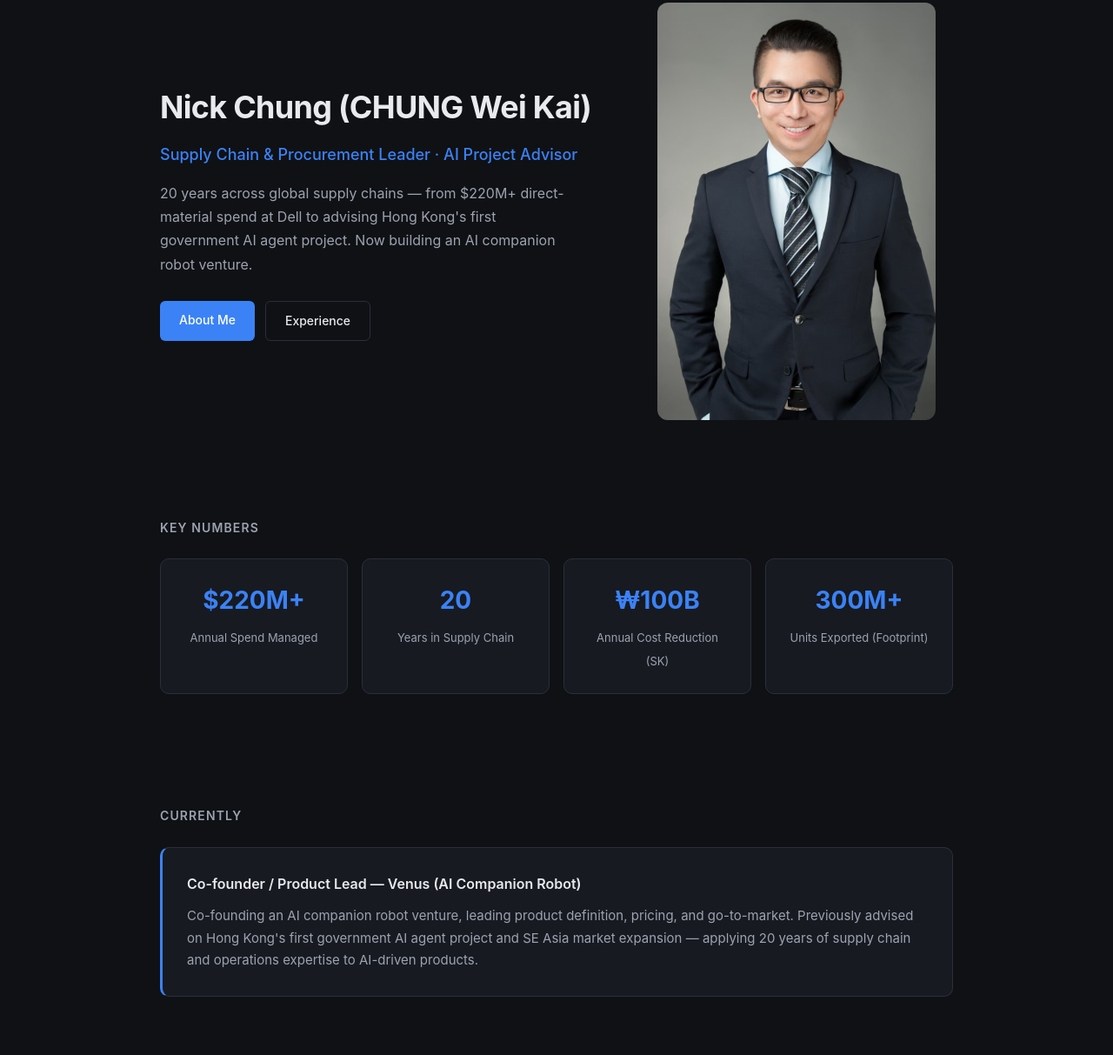
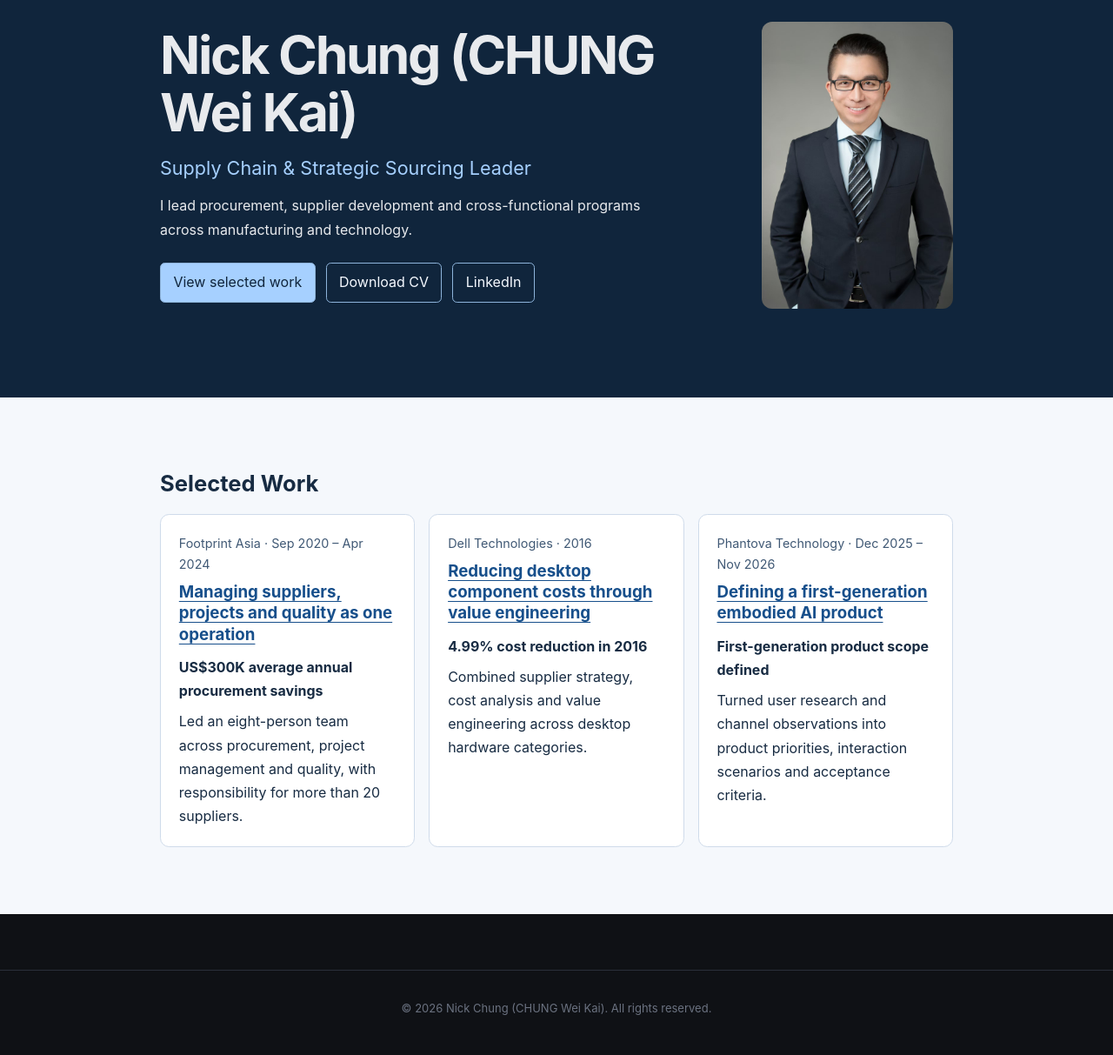
Before and after one commit to nickchung0604/nickchung-space, an Astro site: page / in a window 1280 px wide. Shown: the part 136-1349 px from the top of the page at 87% size. Built offline with nearby package versions, Linux system fonts and the light colour scheme; Astro itself is replaced by a stand-in of ours.

Commit message:
Build recruiting portfolio and case studies

```diff
--- /dev/null
+++ b/src/components/WorkCard.astro
@@ -0,0 +1,10 @@
+---
+import type { work } from "../data/work";
+const { item } = Astro.props as { item: (typeof work)[number] };
+---
+<article class="work-card">
+  <p class="work-meta">{item.company} · {item.period}</p>
+  <h3><a href={`/experience/${item.slug}/`}>{item.title}</a></h3>
+  <strong>{item.result}</strong>
+  <p>{item.summary}</p>
+</article>
--- /dev/null
+++ b/src/data/cases/dell-cost-reduction.json
@@ -0,0 +1,15 @@
+{
+  "slug": "dell-cost-reduction",
+  "company": "Dell Technologies",
+  "period": "2016",
+  "year": 2016,
+  "category": "Strategic Sourcing",
+  "role": "Global Procurement Manager",
+  "title": "Reducing desktop component costs through value engineering",
+  "result": "4.99% cost reduction in 2016",
+  "summary": "Combined supplier strategy, cost analysis and value engineering across desktop hardware categories.",
+  "context": "Desktop platforms depended on multiple suppliers across mechanical and electronic components. The sourcing program looked for savings in both supplier terms and component design.",
+  "decisions": "I led cost analysis and supplier negotiations, and drove initiatives including thinner steel, cable optimization and semiconductor reclamation.",
+  "outcome": "The 2016 result was US$7.83 million in savings. The example initiatives illustrate the work behind the program.",
+  "evidence": []
+}
--- /dev/null
+++ b/src/data/cases/footprint-asia.json
@@ -0,0 +1,20 @@
+{
+  "slug": "footprint-asia",
+  "company": "Footprint Asia",
+  "period": "Sep 2020 – Apr 2024",
+  "year": 2024,
+  "category": "Supply Chain Operations",
+  "role": "Supply Chain & Project Management Director",
+  "title": "Managing suppliers, projects and quality as one operation",
+  "result": "US$300K average annual procurement savings",
+  "summary": "Led an eight-person team across procurement, project management and quality, with responsibility for more than 20 suppliers.",
+  "context": "The three functions needed a shared view of supplier performance, project progress and quality issues.",
+  "decisions": "I defined responsibilities and handoffs in departmental SOPs, introduced a shared knowledge system and integrated reporting across teams. I also led strategic sourcing and negotiations with key suppliers.",
+  "outcome": "The operation managed more than 20 suppliers and exported more than 300 million units during my tenure. Procurement savings averaged US$300,000 annually.",
+  "evidence": [
+    {
+      "image": "/evidence/footprint-workflow.svg",
+      "caption": "Illustrative workflow reconstructed from the documented responsibilities."
+    }
+  ]
+}
--- /dev/null
+++ b/src/data/cases/venus-product-definition.json
@@ -0,0 +1,15 @@
+{
+  "slug": "venus-product-definition",
+  "company": "Phantova Technology",
+  "period": "Dec 2025 – Nov 2026",
+  "year": 2026,
+  "category": "Product & Program Delivery",
+  "role": "Venus Product Lead",
+  "title": "Defining a first-generation embodied AI product",
+  "result": "First-generation product scope defined",
+  "summary": "Turned user research and channel observations into product priorities, interaction scenarios and acceptance criteria.",
+  "context": "The team needed to turn a broad consumer hardware concept into a defined first-generation product for further development.",
+  "decisions": "I combined user interviews, co-creation surveys and channel research in Japan. I translated interaction needs into separate requirements for local motion, voice and cloud conversation, including criteria for latency, synchronization and noise.",
+  "outcome": "The work delivered a first-generation proposal with target segments, priority scenarios and scope, alongside device-update requirements and after-sales cost estimates.",
+  "evidence": []
+}
--- a/src/data/site.ts
+++ b/src/data/site.ts
@@ -1,15 +1,15 @@
 export const site = {
   name: "Nick Chung (CHUNG Wei Kai)",
-  title: "Supply Chain & Procurement Leader · AI Project Advisor",
+  title: "Supply Chain & Strategic Sourcing Leader",
   tagline:
-    "20 years across global supply chains — from $220M+ direct-material spend at Dell to advising Hong Kong's first government AI agent project. Now building an AI companion robot venture.",
+    "I lead procurement, supplier development and cross-functional programs across manufacturing and technology.",
   email: "nickchung0604@163.com",
   linkedin: "https://www.linkedin.com/in/nichung",
   github: "https://github.com/nickchung0604",
   location: "Shanghai · Hong Kong · Shenzhen",
   profileImage: "/profile.jpg",
   current: {
-    role: "Co-founder / Product Lead — Venus (AI Companion Robot)",
+    role: "Product Lead — Phantova Technology · Venus",
     desc: "Co-founding an AI companion robot venture, leading product definition, pricing, and go-to-market. Previously advised on Hong Kong's first government AI agent project and SE Asia market expansion — applying 20 years of supply chain and operations expertise to AI-driven products.",
   },
 };
@@ -17,7 +17,7 @@ export const site = {
 export const pageMeta = {
   about: {
     title: "About Me",
-    subtitle: "20 years in global supply chains. Now bringing that operational rigor to AI.",
+    subtitle: "A career across strategic sourcing, supply chain operations and cross-functional delivery.",
   },
   experience: {
     title: "Experience & Projects",
@@ -32,17 +32,17 @@ export const pageMeta = {
 export const highlights = [
   { value: "$220M+", label: "Annual Spend Managed" },
   { value: "20", label: "Years in Supply Chain" },
-  { value: "₩100B", label: "Annual Cost Reduction (SK)" },
+  { value: "₩10B", label: "Annual Cost Reduction (SK)" },
   { value: "300M+", label: "Units Exported (Footprint)" },
 ];
 
 export const timeline = [
   {
-    period: "2025.12 — Present",
-    role: "Co-founder / Product Lead",
-    company: "Venus (AI Companion Robot)",
+    period: "2025.12 — 2026.11",
+    role: "Product Lead",
+    company: "Phantova Technology · Venus",
     description:
-      "Co-founding an AI companion robot venture. Leading product definition, user research, pricing strategy, and go-to-market execution. Bridging AI capabilities with hardware product design.",
+      "Led first-generation product definition, user research and cross-functional requirements for embodied AI hardware.",
     tags: ["AI Product", "Hardware", "Go-to-Market"],
   },
   {
@@ -66,7 +66,7 @@ export const timeline = [
     role: "Senior Sourcing Manager (with McKinsey)",
     company: "SK Group × McKinsey & Company (Seoul)",
     description:
-      "Seconded to SK Group alongside McKinsey to drive strategic sourcing transformation. Managed $10–40M annual spend per category across PCBA, compressors, BLDC motors, die-casting, and more. Achieved 20% annual cost reduction totaling ₩100B KRW. Conducted on-site supplier validation and financial audits. Designed negotiation strategies with non-price levers (payment terms, capacity guarantees).",
+      "Seconded to SK Group alongside McKinsey to drive strategic sourcing transformation. Managed $10–40M annual spend per category across PCBA, compressors, BLDC motors, die-casting, and more. Achieved 20% annual cost reduction totaling ₩10B KRW. Conducted on-site supplier validation and financial audits. Designed negotiation strategies with non-price levers (payment terms, capacity guarantees).",
     tags: ["Strategic Sourcing", "Negotiation", "Supplier Audit", "Consulting"],
   },
   {
@@ -183,12 +183,12 @@ export const projects = [
     tags: ["Market Entry", "B2B Sales", "Brand Strategy"],
   },
   {
-    title: "₩100B Annual Cost Reduction",
+    title: "₩10B Annual Cost Reduction",
     period: "2019 · SK Group × McKinsey",
     summary:
       "Seconded to SK Group alongside McKinsey to transform strategic sourcing across PCBA, compressors, BLDC motors, die-casting, and mechanical parts.",
     highlights: [
-      "Achieved 20% annual cost reduction totaling ₩100B KRW",
+      "Achieved 20% annual cost reduction totaling ₩10B KRW",
       "Managed $10–40M annual spend per category with 20–30% savings targets",
       "Conducted on-site supplier validation and financial audits per SK Magic criteria",
       "Designed negotiation strategies using non-price levers beyond volume consolidation",
@@ -281,6 +281,6 @@ export const awards = [
 
 export const nav = [
   { label: "About", href: "/about" },
-  { label: "Experience", href: "/experience" },
+  { label: "Selected Work", href: "/experience/" },
   { label: "Contact", href: "/contact" },
 ];
--- /dev/null
+++ b/src/data/work.ts
@@ -0,0 +1,12 @@
+import footprint from "./cases/footprint-asia.json";
+import dell from "./cases/dell-cost-reduction.json";
+import venus from "./cases/venus-product-definition.json";
+
+export const work = [footprint, dell, venus];
+export const workCopy = {
+  title: "Selected Work",
+  description: "Explore projects by capability or by when I did the work.",
+  byCapability: "By capability", byDate: "By date",
+  context: "Business context", decisions: "My role and decisions", outcome: "Outcome", evidence: "Work samples",
+  contact: "Contact for CV", view: "View selected work", back: "All selected work",
+};
--- a/src/pages/index.astro
+++ b/src/pages/index.astro
@@ -1,185 +1,29 @@
 ---
 import Layout from "../layouts/Layout.astro";
-import { site, highlights } from "../data/site";
+import WorkCard from "../components/WorkCard.astro";
+import { site } from "../data/site";
+import { work, workCopy } from "../data/work";
 ---
-
 <Layout>
-  <section class="hero">
-    <div class="container hero-inner">
-      <div class="hero-text">
+  <section class="portfolio-hero">
+    <div class="container portfolio-hero-inner">
+      <div>
         <h1>{site.name}</h1>
-        <p class="hero-title">{site.title}</p>
-        <p class="hero-tagline">{site.tagline}</p>
-        <div class="hero-actions">
-          <a href="/about" class="btn btn-primary">About Me</a>
-          <a href="/experience" class="btn btn-secondary">Experience</a>
+        <p class="portfolio-title">{site.title}</p>
+        <p>{site.tagline}</p>
+        <div class="portfolio-actions">
+          <a href="/experience/">{workCopy.view}</a>
+          <a href="/nick-chung-cv.html" download>Download CV</a>
+          <a href={site.linkedin}>LinkedIn</a>
         </div>
       </div>
-      <div class="hero-photo">
-        <img src={site.profileImage} alt={site.name} />
-      </div>
+      <img src={site.profileImage} width="220" height="220" alt={site.name} />
     </div>
   </section>
-
-  <section class="section">
+  <section class="portfolio-light">
     <div class="container">
-      <p class="section-title">Key Numbers</p>
-      <div class="highlights">
-        {highlights.map((item) => (
-          <div class="highlight-card">
-            <span class="highlight-value">{item.value}</span>
-            <span class="highlight-label">{item.label}</span>
-          </div>
-        ))}
-      </div>
-    </div>
-  </section>
-
-  <section class="section">
-    <div class="container">
-      <p class="section-title">Currently</p>
-      <div class="current-card">
-        <p class="current-role">{site.current.role}</p>
-        <p class="current-desc">{site.current.desc}</p>
-      </div>
+      <h2>{workCopy.title}</h2>
+      <div class="work-grid">{work.map(item => <WorkCard item={item} />)}</div>
     </div>
   </section>
 </Layout>
-
-<style>
-  .hero {
-    padding: 80px 0 48px;
-  }
-
-  .hero-inner {
-    display: grid;
-    grid-template-columns: 1.4fr 1fr;
-    gap: 48px;
-    align-items: center;
-  }
-
-  .hero-text h1 {
-    font-size: 36px;
-    font-weight: 700;
-    letter-spacing: -0.02em;
-    margin-bottom: 8px;
-  }
-
-  .hero-title {
-    font-size: 18px;
-    color: var(--color-accent);
-    font-weight: 500;
-    margin-bottom: 16px;
-  }
-
-  .hero-tagline {
-    font-size: 16px;
-    color: var(--color-text-secondary);
-    max-width: 480px;
-    margin-bottom: 28px;
-  }
-
-  .hero-actions {
-    display: flex;
-    gap: 12px;
-  }
-
-  .btn {
-    display: inline-block;
-    padding: 10px 22px;
-    border-radius: var(--radius-sm);
-    font-size: 14px;
-    font-weight: 500;
-    transition: all 0.2s;
-  }
-
-  .btn-primary {
-    background-color: var(--color-accent);
-    color: white;
-  }
-
-  .btn-primary:hover {
-    background-color: var(--color-accent-hover);
-    color: white;
-  }
-
-  .btn-secondary {
-    background-color: transparent;
-    color: var(--color-text);
-    border: 1px solid var(--color-border);
-  }
-
-  .btn-secondary:hover {
-    background-color: var(--color-surface);
-    color: var(--color-text);
-  }
-
-  .hero-photo img {
-    width: 100%;
-    max-width: 320px;
-    border-radius: 12px;
-    display: block;
-    margin: 0 auto;
-  }
-
-  .highlights {
-    display: grid;
-    grid-template-columns: repeat(4, 1fr);
-    gap: 16px;
-  }
-
-  .highlight-card {
-    background-color: var(--color-surface);
-    border: 1px solid var(--color-border);
-    border-radius: var(--radius);
-    padding: 24px;
-    text-align: center;
-  }
-
-  .highlight-value {
-    display: block;
-    font-size: 28px;
-    font-weight: 700;
-    color: var(--color-accent);
-    margin-bottom: 4px;
-  }
-
-  .highlight-label {
-    font-size: 13px;
-    color: var(--color-text-secondary);
-  }
-
-  .current-card {
-    background-color: var(--color-surface);
-    border: 1px solid var(--color-border);
-    border-left: 3px solid var(--color-accent);
-    border-radius: var(--radius);
-    padding: 28px;
-  }
-
-  .current-role {
-    font-size: 16px;
-    font-weight: 600;
-    margin-bottom: 10px;
-  }
-
-  .current-desc {
-    font-size: 15px;
-    color: var(--color-text-secondary);
-  }
-
-  @media (max-width: 768px) {
-    .hero-inner {
-      grid-template-columns: 1fr;
-      text-align: center;
-    }
-    .hero-actions {
-      justify-content: center;
-    }
-    .highlights {
-      grid-template-columns: repeat(2, 1fr);
-    }
-  }
-</style>
-</INDEXPAGE>
- echo "index.astro created"
--- a/src/styles/global.css
+++ b/src/styles/global.css
@@ -94,3 +94,38 @@ img {
   border-radius: 20px;
   margin: 2px 4px 2px 0;
 }
+.portfolio-hero { background: #10253c; padding: clamp(3rem, 8vw, 7rem) 0; }
+.portfolio-hero-inner { display: grid; grid-template-columns: minmax(0, 1fr) auto; gap: 3rem; align-items: center; }
+.portfolio-hero h1, .portfolio-light h1 { font-size: clamp(2.1rem, 5vw, 3.8rem); line-height: 1.08; letter-spacing: -.04em; }
+.portfolio-hero p { max-width: 55ch; }
+.portfolio-title { color: #a6d0ff; font-size: 1.35rem; margin-block: .75rem; }
+.portfolio-hero img { border-radius: .75rem; object-fit: cover; max-width: 100%; }
+.portfolio-actions, .work-jump { display: flex; flex-wrap: wrap; gap: .75rem; margin-top: 1.5rem; }
+.portfolio-actions a { border: 1px solid #8eb4db; border-radius: .35rem; padding: .55rem .9rem; color: #f5f9ff; }
+.portfolio-actions a:first-child { background: #a6d0ff; color: #10253c; }
+.portfolio-light { background: #f5f8fc; color: #172b42; padding: clamp(2.5rem, 6vw, 5rem) 0; }
+.portfolio-light h2 { margin-bottom: .85rem; font-size: 1.6rem; }
+.portfolio-light a { color: #174f8b; text-decoration: underline; text-underline-offset: .2em; }
+.work-grid { display: grid; grid-template-columns: repeat(3, minmax(0, 1fr)); gap: 1rem; }
+.work-card { background: white; border: 1px solid #cfdbea; border-radius: .65rem; padding: 1.3rem; height: 100%; }
+.work-card h3 { margin: .45rem 0 .75rem; line-height: 1.3; }
+.work-card strong { display: block; margin-bottom: .5rem; }
+.work-meta { font-size: .9rem; color: #405975; }
+.work-grid > div > .work-meta { margin-bottom: .5rem; }
+.work-grid > div > .work-card { height: auto; }
+.portfolio-light section { margin-top: 2.5rem; scroll-margin-top: 8rem; }
+.work-dates { list-style: none; padding: 0; }
+.work-dates li { display: grid; grid-template-columns: minmax(8rem, 12rem) 1fr; padding: .65rem 0; border-bottom: 1px solid #cfdbea; }
+.case-content { max-width: 50rem; }
+.case-content > .work-meta { margin: 1rem 0; }
+.case-result { font-size: clamp(1.35rem, 4vw, 2rem); font-weight: 700; color: #174f8b; margin: .8rem 0; }
+.sample-open { display: block; width: 100%; cursor: zoom-in; background: transparent; border: 1px solid #cfdbea; padding: .5rem; border-radius: .4rem; }
+.sample-open img, .sample-dialog img { display: block; max-width: 100%; height: auto; margin: auto; }
+.sample-dialog { margin: auto; width: min(64rem, 94vw); max-height: 90vh; padding: 1rem; }
+.sample-dialog::backdrop { background: #0a162ac9; }
+.sample-dialog form { text-align: right; margin-bottom: 1rem; }
+@media (max-width: 720px) {
+  .portfolio-hero-inner, .work-grid { grid-template-columns: 1fr; gap: 1rem; }
+  .portfolio-hero img { width: 8rem; height: 8rem; }
+  .work-dates li { grid-template-columns: 1fr; }
+}
```
Also changed, not shown: public/nick-chung-cv.html (added, +24 -0 lines), src/pages/experience.astro (deleted, +0 -129 lines), src/pages/experience/[slug].astro (added, +42 -0 lines), src/pages/experience/index.astro (added, +30 -0 lines), .pages.yml (added), public/evidence/footprint-workflow.svg (added).
